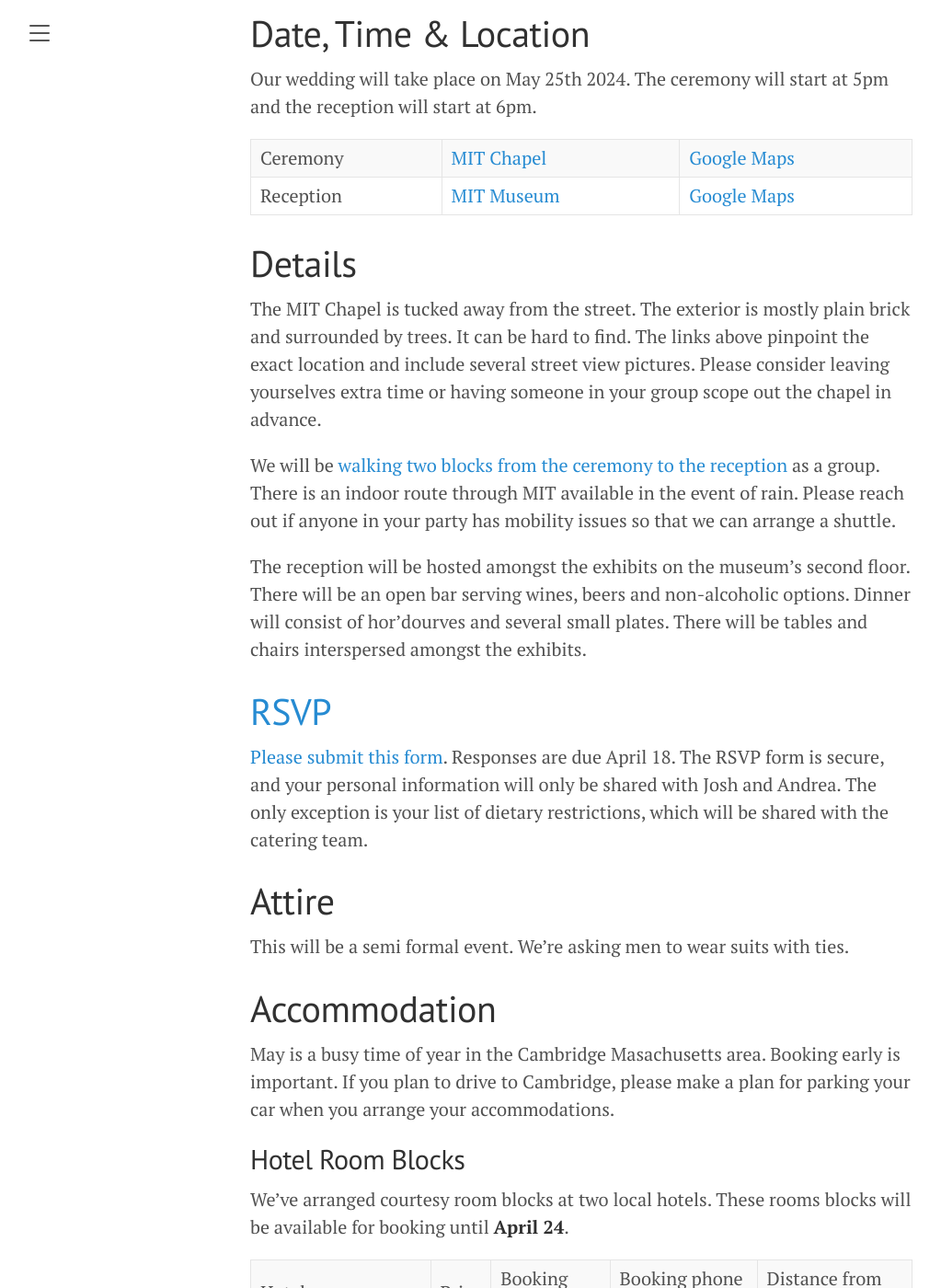
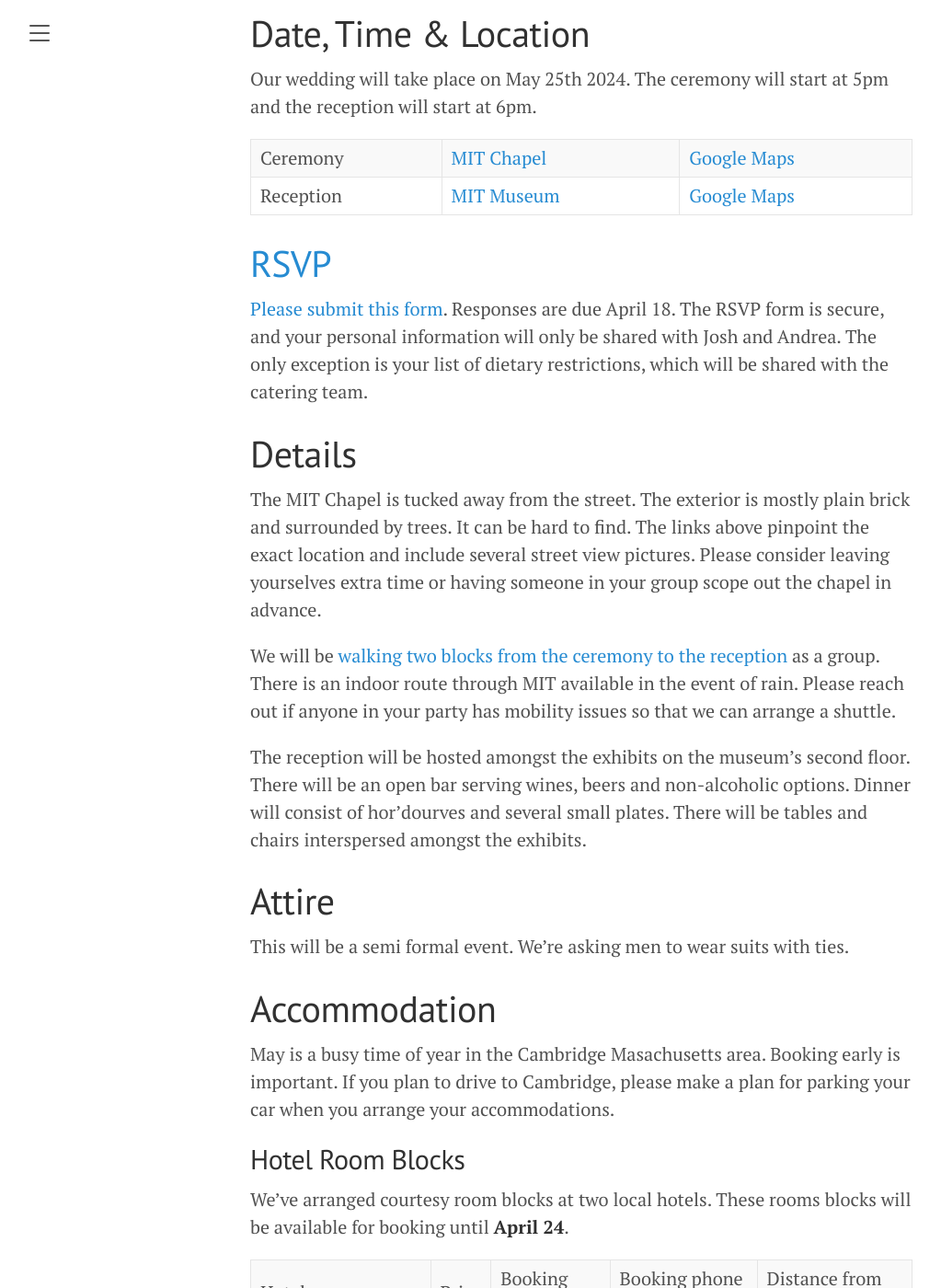
Before and after one commit to JoshBradshaw/andreajosh.github.io, a Jekyll site: the page built from _posts/2023-12-30-overview.md, in a window 1280 px wide and 1400 px high, scrolled down 488 px. Shown: the whole window at 92% size, without its empty margins (8-1031 px from the left). Built offline with Jekyll 4.4.1, drawn with Linux system fonts in a browser that asks for light colours; part of the change alters nothing that is shown; grey boxes are pictures that could not be loaded.

```diff
--- a/_posts/2023-12-30-overview.md
+++ b/_posts/2023-12-30-overview.md
@@ -12,6 +12,10 @@ Our wedding will take place on May 25th 2024. The ceremony will start at 5pm and
 Ceremony | [MIT Chapel](https://studentlife.mit.edu/cac/event-services-spaces/event-spaces/mit-chapel) | [Google Maps](https://maps.app.goo.gl/xRdoz4kD7amgpMMJ8)
 Reception | [MIT Museum](https://mitmuseum.mit.edu/) | [Google Maps](https://maps.app.goo.gl/asSMSx7WSqyuaUDC9)
 
+# [RSVP](https://forms.gle/yNtpVW9MCpyCcn6j9)
+
+[Please submit this form](https://forms.gle/yNtpVW9MCpyCcn6j9). Responses are due April 18. The RSVP form is secure, and your personal information will only be shared with Josh and Andrea. The only exception is your list of dietary restrictions, which will be shared with the catering team.
+
 # Details
 
 The MIT Chapel is tucked away from the street. The exterior is mostly plain brick and surrounded by trees. It can be hard to find. The links above pinpoint the exact location and include several street view pictures. Please consider leaving yourselves extra time or having someone in your group scope out the chapel in advance.
@@ -19,10 +23,6 @@ The MIT Chapel is tucked away from the street. The exterior is mostly plain bric
 We will be [walking two blocks from the ceremony to the reception](https://maps.app.goo.gl/BL2NAgjXYoBzUh4w8) as a group. There is an indoor route through MIT available in the event of rain. Please reach out if anyone in your party has mobility issues so that we can arrange a shuttle.
 
 The reception will be hosted amongst the exhibits on the museum's second floor. There will be an open bar serving wines, beers and non-alcoholic options. Dinner will consist of hor'dourves and several small plates. There will be tables and chairs interspersed amongst the exhibits.
-
-# [RSVP](https://forms.gle/yNtpVW9MCpyCcn6j9)
-
-[Please submit this form](https://forms.gle/yNtpVW9MCpyCcn6j9). Responses are due April 18. The RSVP form is secure, and your personal information will only be shared with Josh and Andrea. The only exception is your list of dietary restrictions, which will be shared with the catering team.
 
 # Attire
 
```
